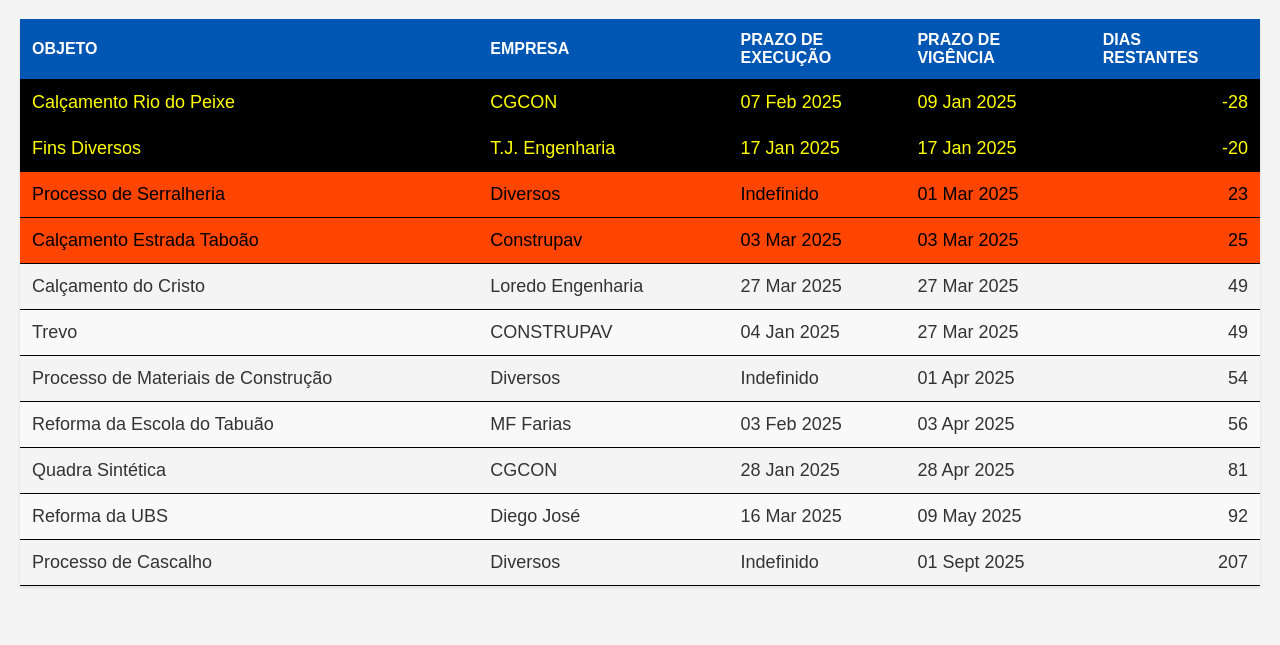
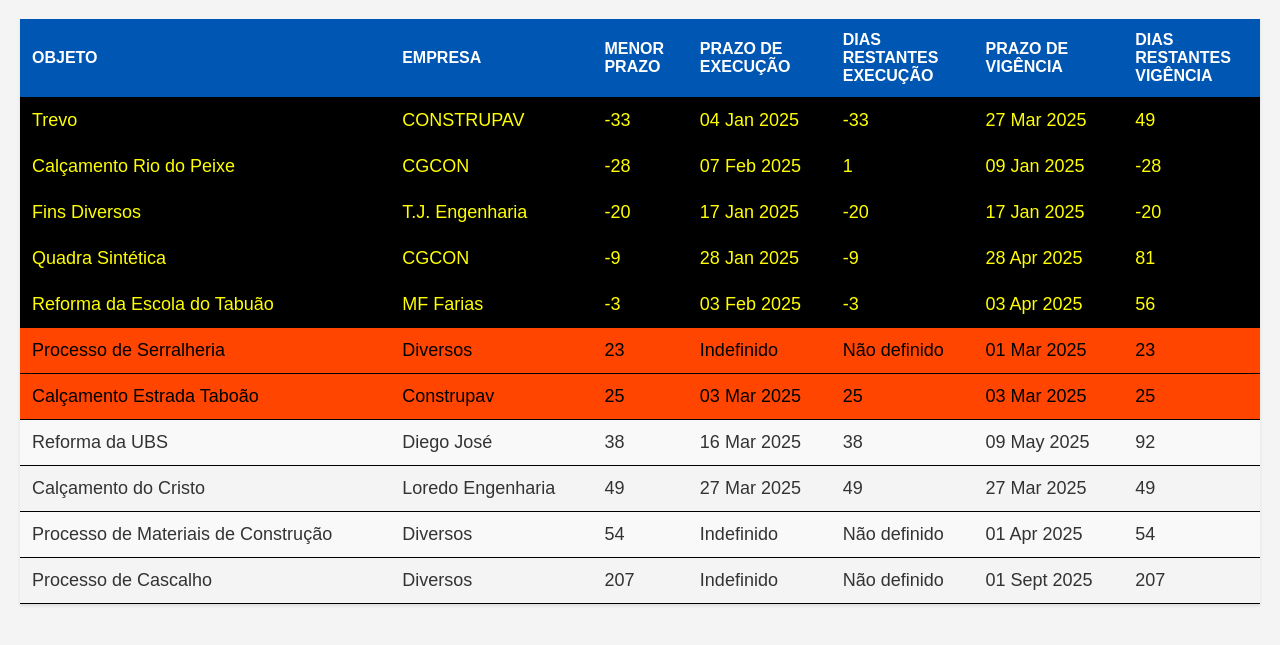
Before and after one commit to kingwederson/obras, a plain HTML site: page contratos/index.html in a window 1280 px wide. Shown: the part 81-726 px from the top of the page. Drawn offline with Linux system fonts and the light colour scheme.

Commit message:
Add files via upload

```diff
--- a/contratos/contratos.js
+++ b/contratos/contratos.js
@@ -4,6 +4,12 @@ var contratos = [
         'Empresa',
         'Execução',
         'Vigência'
+    ],
+    [
+        'Trevo',
+        'CONSTRUPAV',
+        data(4, 1, 2025),
+        data(27, 3, 2025)
     ],
     [
         'Calçamento Rio do Peixe',
@@ -18,6 +24,18 @@ var contratos = [
         data(17, 1, 2025)
     ],
     [
+        'Quadra Sintética',
+        'CGCON',
+        data(28, 1, 2025),
+        data(28, 4, 2025)
+    ],
+    [
+        'Reforma da Escola do Tabuão',
+        'MF Farias',
+        data(3, 2, 2025),
+        data(3, 4, 2025)
+    ],
+    [
         'Processo de Serralheria',
         'Diversos',
         data(),
@@ -30,15 +48,15 @@ var contratos = [
         data(3, 3, 2025)
     ],
     [
+        'Reforma da UBS',
+        'Diego José',
+        data(16, 3, 2025),
+        data(9, 5, 2025)
+    ],
+    [
         'Calçamento do Cristo',
         'Loredo Engenharia',
         data(27, 3, 2025),
-        data(27, 3, 2025)
-    ],
-    [
-        'Trevo',
-        'CONSTRUPAV',
-        data(4, 1, 2025),
         data(27, 3, 2025)
     ],
     [
@@ -46,24 +64,6 @@ var contratos = [
         'Diversos',
         data(),
         data(1, 4, 2025)
-    ],
-    [
-        'Reforma da Escola do Tabuão',
-        'MF Farias',
-        data(3, 2, 2025),
-        data(3, 4, 2025)
-    ],
-    [
-        'Quadra Sintética',
-        'CGCON',
-        data(28, 1, 2025),
-        data(28, 4, 2025)
-    ],
-    [
-        'Reforma da UBS',
-        'Diego José',
-        data(16, 3, 2025),
-        data(9, 5, 2025)
     ],
     [
         'Processo de Cascalho',
@@ -99,10 +99,28 @@ function criarplanilha() {
         const [objeto, empresa, execucao, vigencia] = contrato;
 
         // Calcular dias restantes para a vigência
-        let diasRestantes = null;
+        let diasRestantesVigencia = null;
+        let diasRestantesExecucao = null;
         if (vigencia) {
-            const diferencaMs = new Date(vigencia) - hoje;
-            diasRestantes = Math.ceil(diferencaMs / (1000 * 60 * 60 * 24)); // Conversão para dias
+            const diferencaVig = new Date(vigencia) - hoje;
+            diasRestantesVigencia = Math.ceil(diferencaVig / (1000 * 60 * 60 * 24)); // Conversão para dias
+        }
+        if (execucao) {
+            const diferencaExec = new Date(execucao) - hoje;
+            diasRestantesExecucao = Math.ceil(diferencaExec / (1000 * 60 * 60 * 24)); // Conversão para dias
+        }
+
+        var prazo = 0;
+        if(diasRestantesExecucao !== null){
+            if(diasRestantesVigencia < diasRestantesExecucao){
+                prazo = diasRestantesVigencia;
+            }if(diasRestantesVigencia > diasRestantesExecucao){
+                prazo = diasRestantesExecucao;
+            }else{
+                prazo = diasRestantesVigencia;
+            }
+        }else{
+            prazo = diasRestantesVigencia;
         }
 
         // Formatar datas
@@ -116,25 +134,24 @@ function criarplanilha() {
         linha.innerHTML = `
             <td data-label="Objeto">${objeto}</td>
             <td data-label="Empresa">${empresa}</td>
+            <td data-label="Menor Prazo">${prazo}</td>
             <td data-label="Prazo de Execução">${execucaoFormatada}</td>
+            <td data-label="Dias Restantes para Execução">${diasRestantesExecucao !== null ? diasRestantesExecucao : "Não definido"}</td>
             <td data-label="Prazo de Vigência">${vigenciaFormatada}</td>
-            <td data-label="Dias Restantes">${diasRestantes !== null ? diasRestantes : "Não definido"}</td>
+            <td data-label="Dias Restantes para Vigência">${diasRestantesVigencia !== null ? diasRestantesVigencia : "Não definido"}</td>
         `;
 
         // Adicionar linha à tabela
         tabela.appendChild(linha);
 
-        if(diasRestantes < 0){
+        if(prazo < 0){
             linha.style.backgroundColor = "black";
             linha.style.color = "yellow";
-        }else if(diasRestantes < 14){
+        }else if(prazo < 14){
             linha.style.backgroundColor = "red";
             linha.style.color = "white";
-        }else if(diasRestantes < 28){
+        }else if(prazo < 28){
             linha.style.backgroundColor = "orangered";
-            linha.style.color = "black";
-        }else if(diasRestantes < 42){
-            linha.style.backgroundColor = "yellow";
             linha.style.color = "black";
         }
     }
--- a/contratos/index.html
+++ b/contratos/index.html
@@ -4,7 +4,7 @@
     <meta charset="UTF-8">
     <meta name="viewport" content="width=device-width, initial-scale=1.0">
     <title>Contrato de Obras</title>
-    <script src="contratos.js?v=2025-02-03_07-24-36"></script>
+    <script src="contratos.js?v=2025-02-06_12-00-46"></script>
     <link rel="stylesheet" href="estilo.css">
 </head>
 <body>
@@ -14,9 +14,11 @@
             <tr>
                 <th>Objeto</th>
                 <th>Empresa</th>
+                <th>Menor<br/>Prazo</th>
                 <th>Prazo de<br/>Execução</th>
+                <th>Dias<br/>Restantes<br/>Execução</th>
                 <th>Prazo de<br/>Vigência</th>
-                <th>Dias<br/>Restantes</th>
+                <th>Dias<br/>Restantes<br/>Vigência</th>
             </tr>
         </thead>
         <tbody id="listadecontratos">
```
